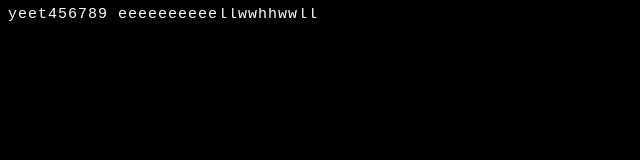
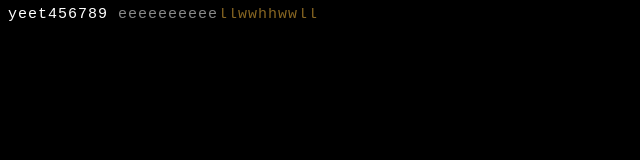
Before and after one commit to textdungeon/textdungeon.github.io, a plain HTML site: page index.html in a window 1280 px wide. Shown: the whole page, without its empty margins (0-640 px from the left). Drawn offline with Linux system fonts and the light colour scheme.

Commit message:
more text testing

```diff
--- a/index.html
+++ b/index.html
@@ -17,15 +17,15 @@
 			canvas.width=width;
 			canvas.height=height;
 			var ctx=canvas.getContext("2d");
-			ctx.fillStyle="#ffffff";
 			ctx.font="15px Monospace";
-			function text(str,x,y){
+			function text(str,x,y,color){
+				ctx.fillStyle=color;
 				for(var i=0;i<str.length;i++){
 					ctx.fillText(str[i],x*10+i*10,10+y*10);
 				}
 			}
-			text("yeet456789",0,0);
-			text("eeeeeeeeee",11,0);
-			text("llwwhhwwll",21,0);
+			text("yeet456789",0,0,"#ffffff");
+			text("eeeeeeeeee",11,0,"#888888");
+			text("llwwhhwwll",21,0,"#886622");
 		</script>
 </html>
```
